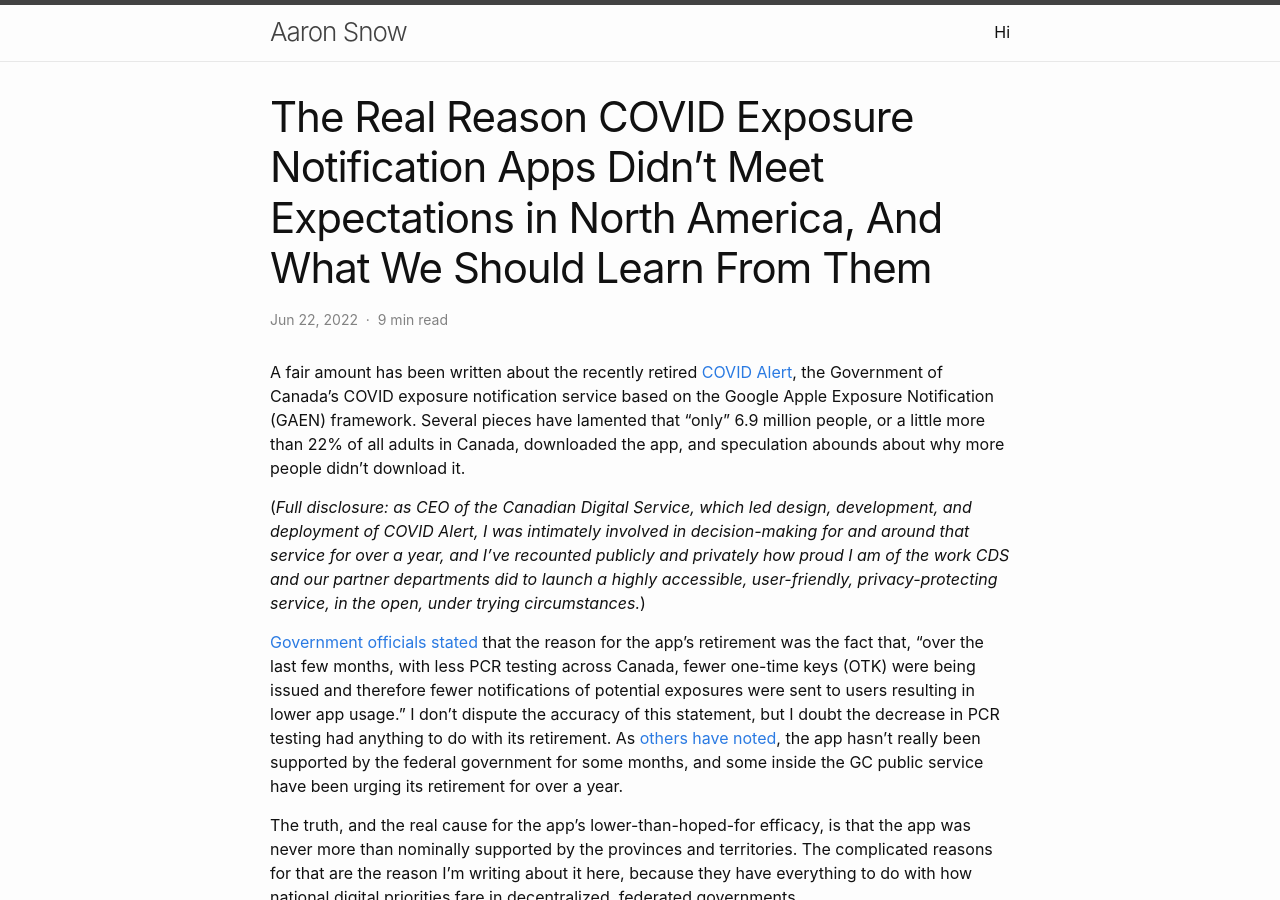
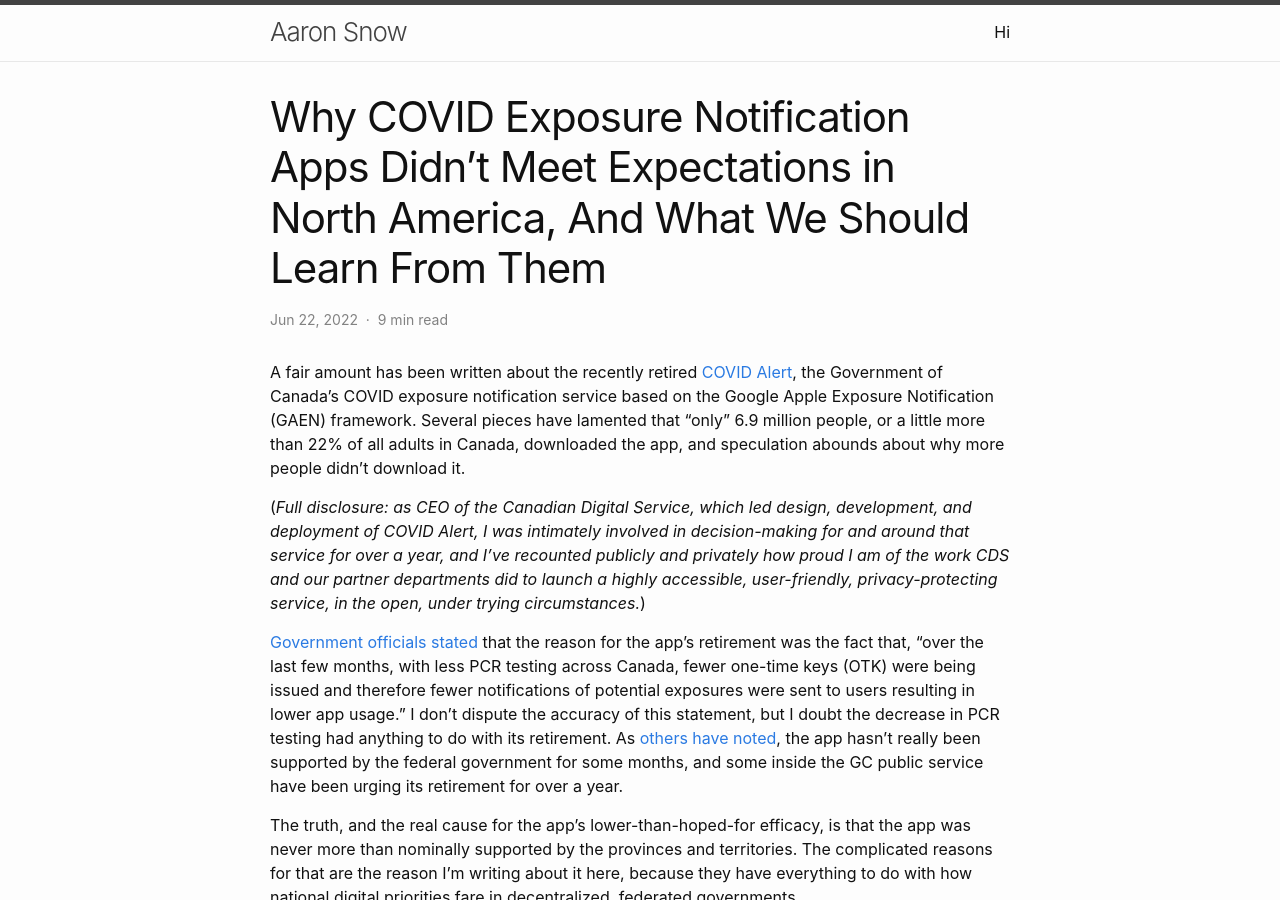
Before and after one commit to aaronsnow/aaronsnow.github.io, a Jekyll site: the page built from _posts/2022-06-22-why-exposure-notification-apps-didnt-meet-expectations.md, in a window 1280 px wide and 900 px high. Built offline with Jekyll 4.4.1, drawn with Linux system fonts in a browser that asks for light colours.

Commit message:
title change

```diff
--- a/_posts/2022-06-22-the-real-reason-exposure-notification-apps-didnt-meet-expectations.md
+++ b/_posts/2022-06-22-why-exposure-notification-apps-didnt-meet-expectations.md
@@ -1,6 +1,6 @@
 ---
 layout: post
-title:  "The Real Reason COVID Exposure Notification Apps Didn’t Meet Expectations in North America, And What We Should Learn From Them"
+title:  "Why COVID Exposure Notification Apps Didn’t Meet Expectations in North America, And What We Should Learn From Them"
 date:   2022-06-22 00:00:00 -0400
 # categories: digital-services exposure-notification covid-alert united-states canada federated-governments
 reveal: true
```
